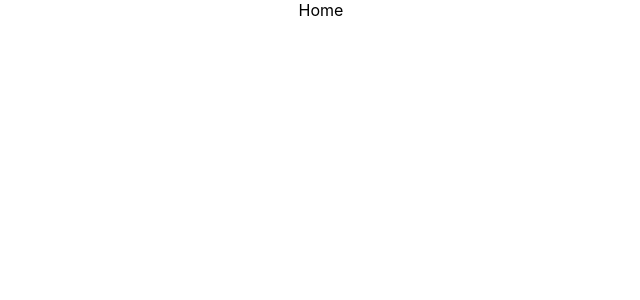
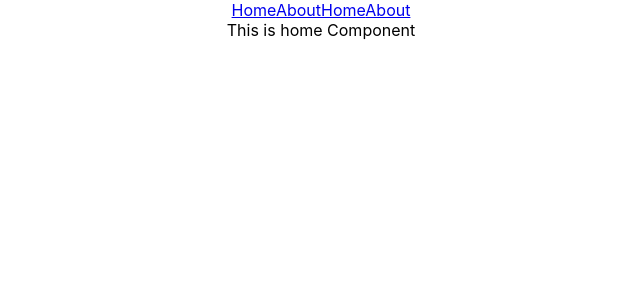
Before and after one commit to 07arif/explore-routes, a React (Create React App) app: page /home in a window 1280 px wide. Shown: the top 300 px of the page, without its empty margins (319-959 px from the left). Built offline with nearby package versions, Linux system fonts and the light colour scheme.

Commit message:
link and anchor

```diff
--- /dev/null
+++ b/src/component/About.js
@@ -0,0 +1,13 @@
+import React from 'react';
+import Header from './Header';
+
+const About = () => {
+    return (
+        <div>
+            <Header></Header>
+            This is About section
+        </div>
+    );
+};
+
+export default About;
--- /dev/null
+++ b/src/component/Header.js
@@ -0,0 +1,16 @@
+import React from 'react';
+import { Link } from 'react-router-dom';
+
+const Header = () => {
+
+    return (
+        <div>
+            <Link to='/home'>Home</Link>
+            <Link to="/about">About</Link>
+            <a href='/home'>Home</a>
+            <a href='/about'>About</a>
+        </div>
+    );
+};
+
+export default Header;
--- /dev/null
+++ b/src/component/Home.js
@@ -0,0 +1,13 @@
+import React from 'react';
+import Header from './Header';
+
+const Home = () => {
+    return (
+        <div>
+            <Header></Header>
+            This is home Component
+        </div>
+    );
+};
+
+export default Home;
```
Also changed, not shown: src/App.js (+5 -2 lines).
